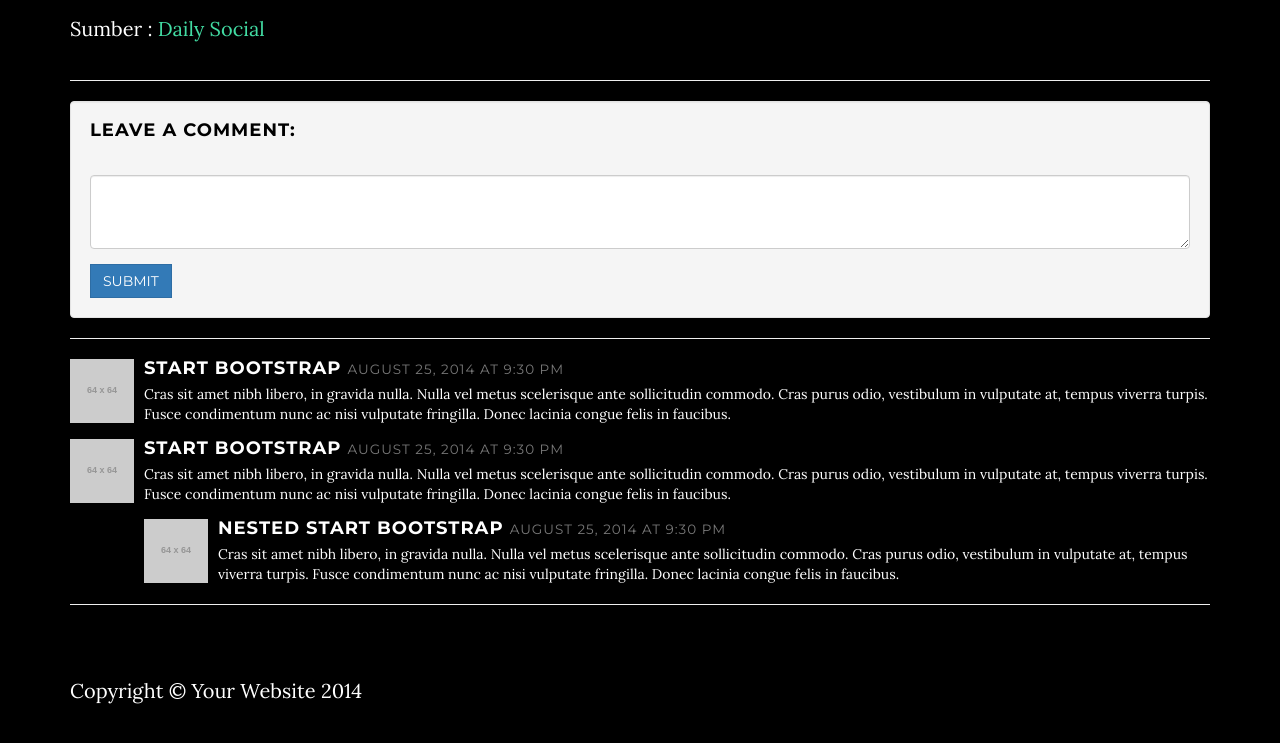
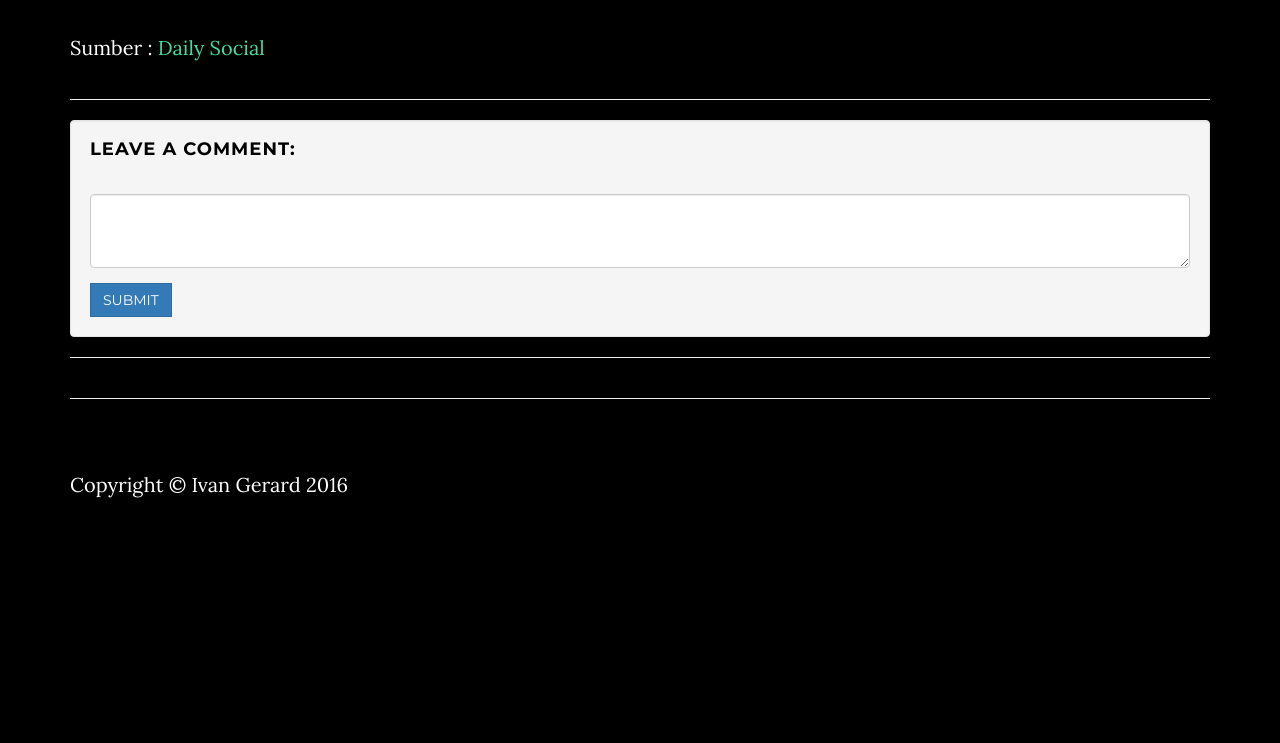
Before and after one commit to ivangerard/ivangerard.github.io, a plain HTML site: page news/news.html in a window 1280 px wide. Shown: the part 1293-2036 px from the top of the page. After the commit the page ends 1844 px from the top, so only its background shows below. Drawn offline with Linux system fonts and the light colour scheme; placeholder pictures from the web are drawn by us; files whose address does not match are found by name.

Commit message:
Create News 0.1

```diff
--- a/news/news.html
+++ b/news/news.html
@@ -33,7 +33,7 @@
 <body>
 
     <!-- Navigation -->
-    <nav class="navbar navbar-inverse " role="navigation">
+    <nav class="navbar navbar-inverse navbar-custom" role="navigation">
         <div class="container">
             <!-- Brand and toggle get grouped for better mobile display -->
             <div class="navbar-header">
@@ -43,20 +43,13 @@
                     <span class="icon-bar"></span>
                     <span class="icon-bar"></span>
                 </button>
-                <a class="navbar-brand" href="#">Start Bootstrap</a>
+                <a class="navbar-brand" href="http://ivangerard.github.io">HOME |</a>
+                <a class="navbar-brand" href="#">BLOG</a>
             </div>
             <!-- Collect the nav links, forms, and other content for toggling -->
             <div class="collapse navbar-collapse" id="bs-example-navbar-collapse-1">
                 <ul class="nav navbar-nav">
-                    <li>
-                        <a href="#">About</a>
-                    </li>
-                    <li>
-                        <a href="#">Services</a>
-                    </li>
-                    <li>
-                        <a href="#">Contact</a>
-                    </li>
+
                 </ul>
             </div>
             <!-- /.navbar-collapse -->
@@ -144,43 +137,10 @@
                 <!-- Posted Comments -->
 
                 <!-- Comment -->
-                <div class="media">
-                    <a class="pull-left" href="#">
-                        <img class="media-object" src="http://placehold.it/64x64" alt="">
-                    </a>
-                    <div class="media-body">
-                        <h4 class="media-heading">Start Bootstrap
-                            <small>August 25, 2014 at 9:30 PM</small>
-                        </h4>
-                        Cras sit amet nibh libero, in gravida nulla. Nulla vel metus scelerisque ante sollicitudin commodo. Cras purus odio, vestibulum in vulputate at, tempus viverra turpis. Fusce condimentum nunc ac nisi vulputate fringilla. Donec lacinia congue felis in faucibus.
-                    </div>
-                </div>
+
 
                 <!-- Comment -->
-                <div class="media">
-                    <a class="pull-left" href="#">
-                        <img class="media-object" src="http://placehold.it/64x64" alt="">
-                    </a>
-                    <div class="media-body">
-                        <h4 class="media-heading">Start Bootstrap
-                            <small>August 25, 2014 at 9:30 PM</small>
-                        </h4>
-                        Cras sit amet nibh libero, in gravida nulla. Nulla vel metus scelerisque ante sollicitudin commodo. Cras purus odio, vestibulum in vulputate at, tempus viverra turpis. Fusce condimentum nunc ac nisi vulputate fringilla. Donec lacinia congue felis in faucibus.
-                        <!-- Nested Comment -->
-                        <div class="media">
-                            <a class="pull-left" href="#">
-                                <img class="media-object" src="http://placehold.it/64x64" alt="">
-                            </a>
-                            <div class="media-body">
-                                <h4 class="media-heading">Nested Start Bootstrap
-                                    <small>August 25, 2014 at 9:30 PM</small>
-                                </h4>
-                                Cras sit amet nibh libero, in gravida nulla. Nulla vel metus scelerisque ante sollicitudin commodo. Cras purus odio, vestibulum in vulputate at, tempus viverra turpis. Fusce condimentum nunc ac nisi vulputate fringilla. Donec lacinia congue felis in faucibus.
-                            </div>
-                        </div>
-                        <!-- End Nested Comment -->
-                    </div>
-                </div>
+
 
             </div>
 
@@ -196,7 +156,7 @@
         <footer>
             <div class="row">
                 <div class="col-lg-12">
-                    <p>Copyright &copy; Your Website 2014</p>
+                    <p>Copyright &copy; Ivan Gerard 2016</p>
                 </div>
             </div>
             <!-- /.row -->
```
Also changed, not shown: index.html (+3 -0 lines).
